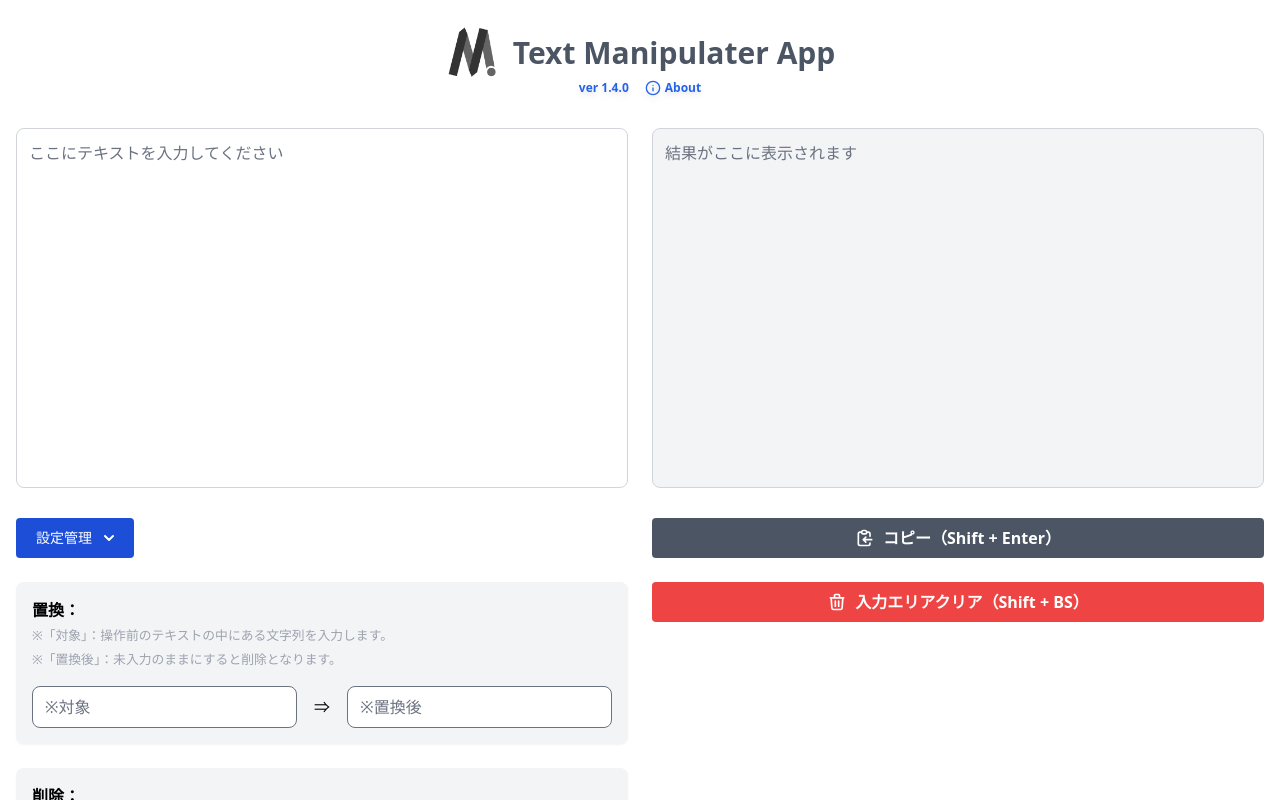
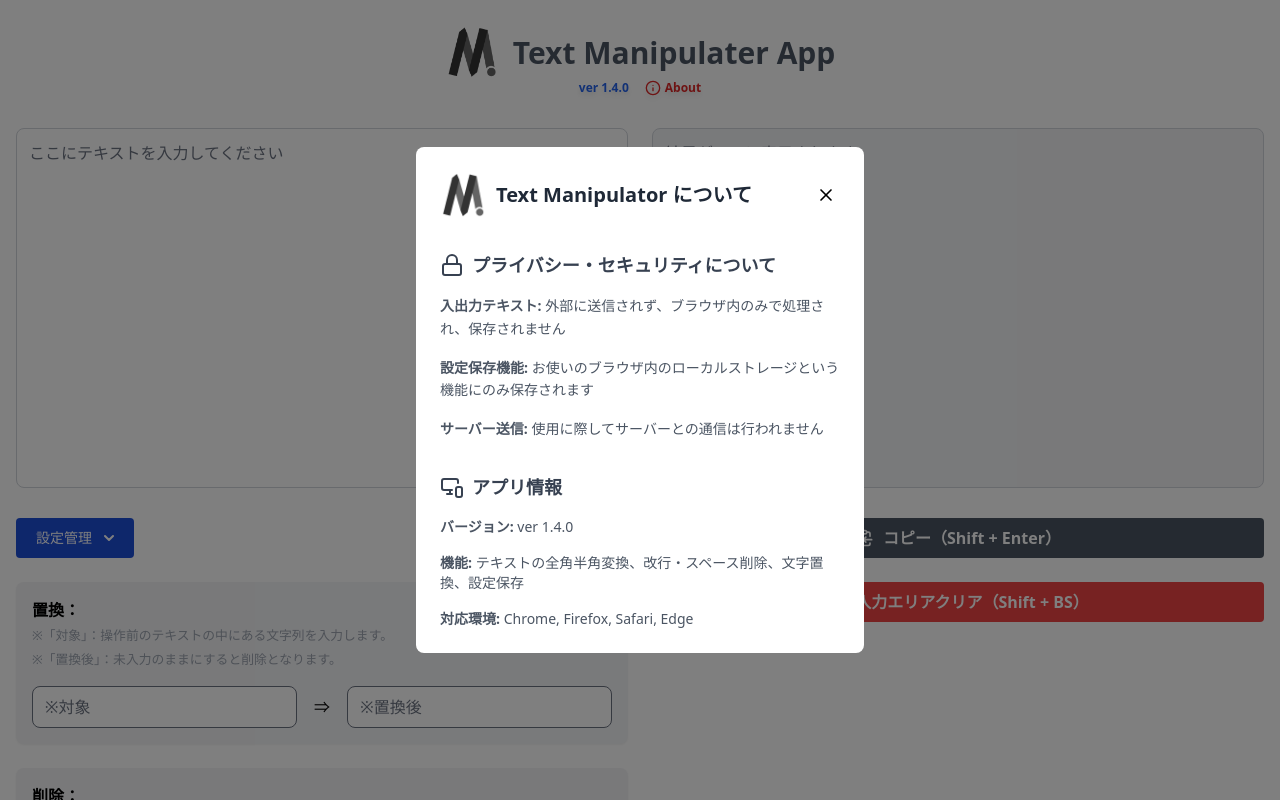
Before and after one commit to TAKA-002/text-manipulator, a React app: page / in a window 1280 px wide. Both pictures are taken after a click on the element "About". Shown: the top 800 px of the page. Built offline with nearby package versions, Linux system fonts and the light colour scheme.

Commit message:
モーダルを実装

```diff
--- a/src/renderer/components/sections/About.tsx
+++ b/src/renderer/components/sections/About.tsx
@@ -1,11 +1,21 @@
-import React from "react";
+import React, { useState } from "react";
 import { Info } from "lucide-react";
+import AboutModal from "../ui/AboutModal";
 
 export default function About(): React.JSX.Element {
+  const [isOpen, setIsOpen] = useState<boolean>(false);
+
   return (
-    <span className="cursor-pointer flex items-center gap-1 text-blue-600 font-bold drop-shadow-md text-xs hover:text-blue-800 hover:scale-110 transition-all duration-200 ease-in-out">
-      <Info size={16} />
-      About
-    </span>
+    <>
+      <span
+        className="cursor-pointer flex items-center gap-1 text-red-600 font-bold drop-shadow-md text-xs hover:text-red-800 hover:scale-110 transition-all duration-200 ease-in-out"
+        onClick={() => setIsOpen(true)}
+      >
+        <Info size={16} />
+        About
+      </span>
+
+      {isOpen && <AboutModal setIsOpen={setIsOpen} />}
+    </>
   );
 }
--- /dev/null
+++ b/src/renderer/components/ui/AboutModal.tsx
@@ -0,0 +1,80 @@
+import React from "react";
+import { X, Lock, MonitorSmartphone } from "lucide-react";
+import { APP_VERSION } from "../util/constants";
+const icon = require("../../images/m_icon.png");
+
+type AboutModalProps = {
+  setIsOpen: React.Dispatch<React.SetStateAction<boolean>>;
+};
+
+export default function AboutModal({ setIsOpen }: AboutModalProps): React.JSX.Element {
+  return (
+    <div
+      className="fixed inset-0 bg-black/50 flex items-center justify-center z-50"
+      onClick={() => setIsOpen(false)}
+    >
+      <div
+        className="bg-white rounded-lg p-6 max-w-md w-full mx-4"
+        onClick={(e) => e.stopPropagation()}
+      >
+        <div className="flex items-center justify-between gap-2">
+          <div className="flex items-center gap-2">
+            <figure className="aspect-square max-w-[min(6.4vw,48px)] h-full">
+              <img
+                className="w-full h-full"
+                src={icon}
+                width="400"
+                height="400"
+                alt="Text Manipulater App Logo"
+              />
+            </figure>
+            <h2 className="text-xl font-bold text-gray-800">Text Manipulator について</h2>
+          </div>
+          <button onClick={() => setIsOpen(false)} className="p-1 hover:bg-gray-100 rounded">
+            <X size={20} />
+          </button>
+        </div>
+
+        <div className="mt-8">
+          <h3 className="flex items-center gap-2 text-lg font-semibold text-gray-700">
+            <Lock />
+            プライバシー・セキュリティについて
+          </h3>
+
+          <ul className="space-y-4 text-sm text-gray-600 leading-relaxed">
+            <li className="mt-4">
+              <strong>入出力テキスト:</strong>{" "}
+              外部に送信されず、ブラウザ内のみで処理され、保存されません
+            </li>
+            <li>
+              <strong>設定保存機能:</strong>{" "}
+              お使いのブラウザ内のローカルストレージという機能にのみ保存されます
+            </li>
+            <li>
+              <strong>サーバー送信:</strong> 使用に際してサーバーとの通信は行われません
+            </li>
+          </ul>
+        </div>
+
+        <div className="mt-8">
+          <h3 className="flex items-center gap-2 text-lg font-semibold text-gray-700">
+            <MonitorSmartphone />
+            アプリ情報
+          </h3>
+
+          <ul className="space-y-4 text-sm text-gray-600">
+            <li className="mt-4">
+              <strong>バージョン:</strong> ver {APP_VERSION}
+            </li>
+            <li>
+              <strong>機能:</strong> テキストの全角半角変換、改行・スペース削除、文字置換、設定保存
+            </li>
+            <li>
+              <strong>対応環境:</strong> Chrome, Firefox, Safari, Edge
+            </li>
+          </ul>
+        </div>
+      </div>
+    </div>
+  );
+}
```
